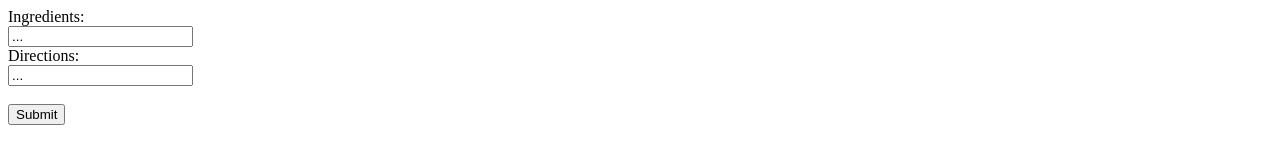
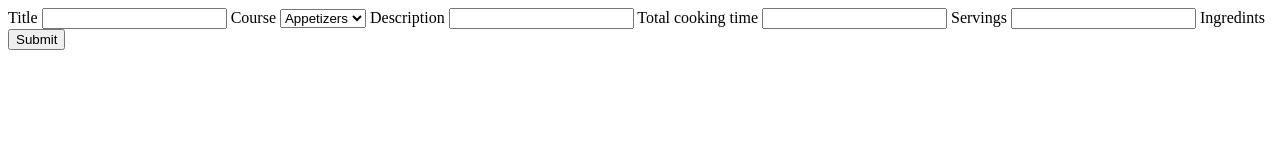
Before and after one commit to jmarkina/eatnlift, a plain HTML site: page addrecipe.html in a window 1280 px wide. Drawn offline with Linux system fonts and the light colour scheme.

Commit message:
replacing addrecipe.html and app.js

```diff
--- a/addrecipe.html
+++ b/addrecipe.html
@@ -1,19 +1,35 @@
 <!DOCTYPE html>
 <html>
   <head>
-    <title>My Daily Meal. Daily recipes with weekly grocery shopping.</title>
+    <title>Add recipe to your collection.</title>
     <meta charset="utf-8">
     <meta name="viewport" content="width=device-width, initial-scale=1.0, minimum-scale=1.0, maximum-scale=1.0, user-scalable=no">
-    <script type="text/javascript" charset="utf-8" src="js/jquery-2.1.3.min.js"></script>
     </head>
     <body>
 		<form method="post">
-		Ingredients:<br>
-		<input type="text" name="ingredients" value="...">
-		<br>
-		Directions:<br>
-		<input type="text" name="directions" value="...">
-		<br><br>
+		Title
+		<input type="text" name="recipetitle" value="">
+		Course
+		<select required name="course">
+		  <option value="appetizers">Appetizers</option>
+		  <option value="breakfast">Breakfast</option>
+		  <option value="lunch">Lunch</option>
+		  <option value="dinner">Dinner</option>
+		  <option value="salads">Salads</option>
+		  <option value="Sauces">Sauces</option>
+		  <option value="snacks">Snacks</option>
+		  <option value="beverages">Beverages</option>
+		  <option value="desserts">Desserts</option>
+		  <option value="breads">Breads</option>
+		</select>
+		<span>Description</span>
+		<input type="text" name="recdescription" value="">
+		<span>Total cooking time</span>
+		<input type="text" name="cooktime" value="">
+		<span>Servings</span>
+		<input type="text" name="servings" value="">
+		<span>Ingredints</span>
+
 		<input type="submit" value="Submit">
 		</form>
 	</body>
```
Also changed, not shown: app.js (+58 -2 lines).
